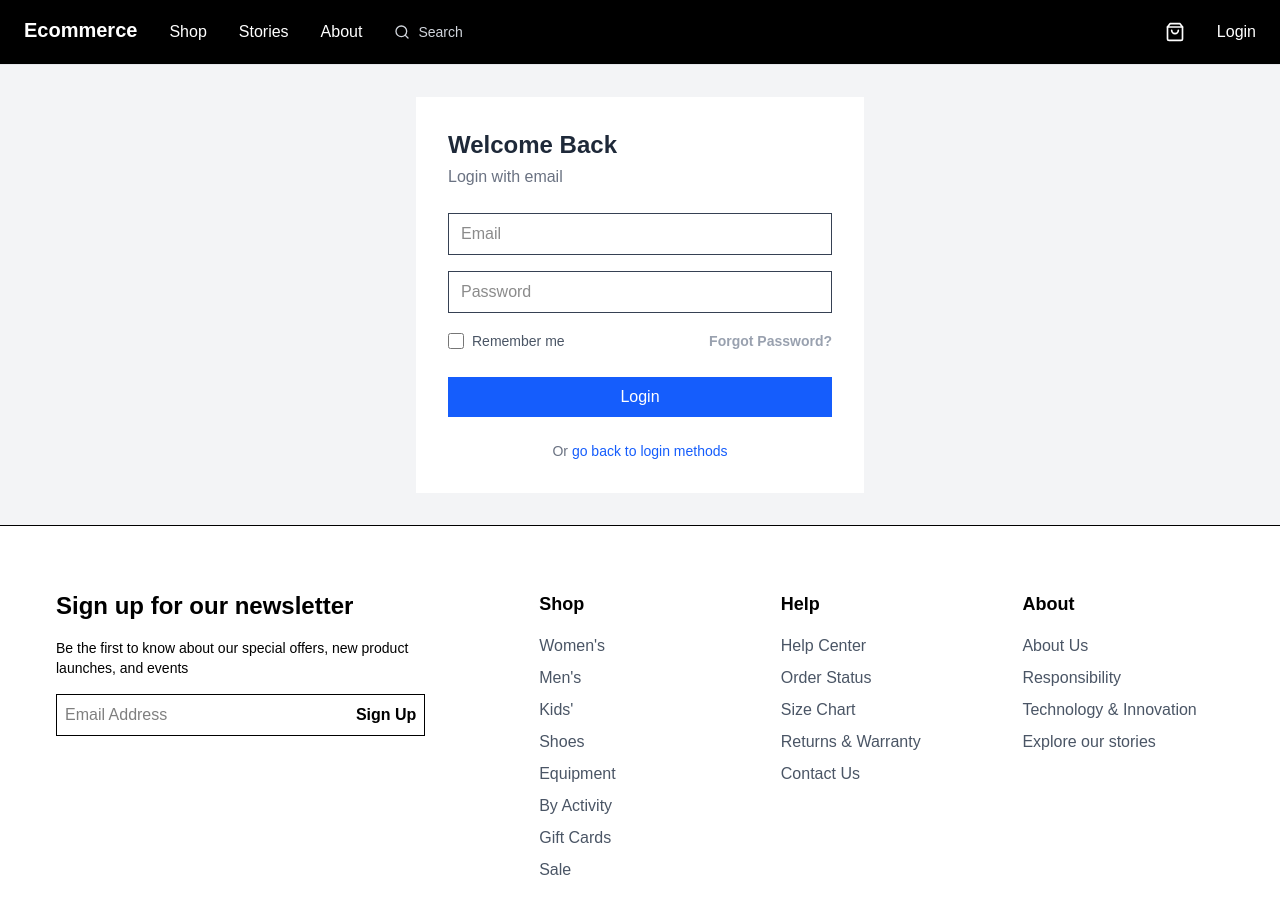
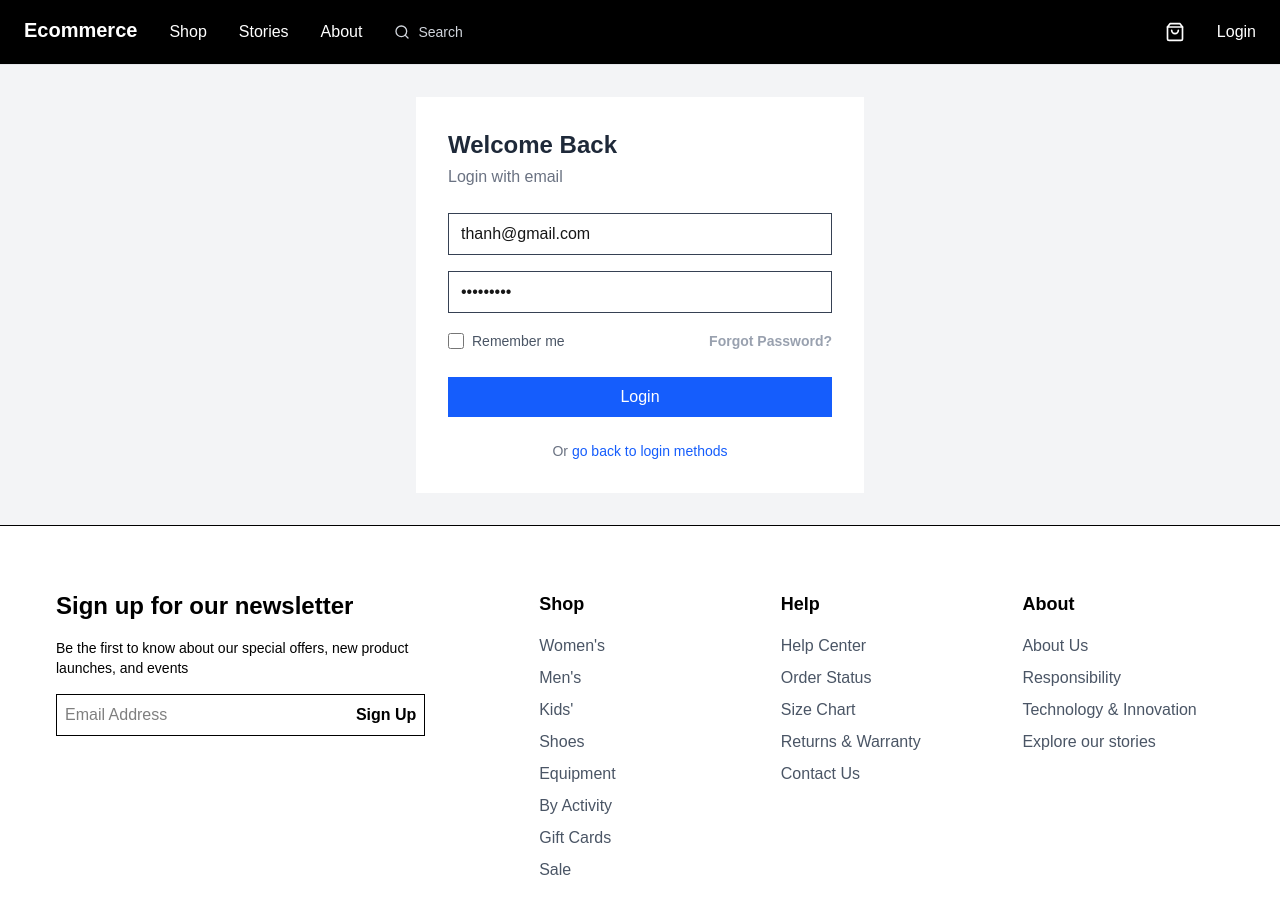
Before and after one commit to letienthanh364/hybrbase-store, a Next.js app: page /login in a window 1280 px wide. Both pictures are taken after a click on the button "Continue with Email". Shown: the top 914 px of the page. Built offline with nearby package versions, Linux system fonts and the light colour scheme; no server answers.

Commit message:
initial login information

```diff
--- a/src/sections/Login/_children/LoginWithEmail.tsx
+++ b/src/sections/Login/_children/LoginWithEmail.tsx
@@ -12,8 +12,8 @@ export default function LoginWithEmail() {
   const { setMethod } = useLoginMethodStore();
   const router = useRouter();
 
-  const [email, setEmail] = useState("");
-  const [password, setPassword] = useState("");
+  const [email, setEmail] = useState("thanh@gmail.com");
+  const [password, setPassword] = useState("123456789");
   const [remember, setRemember] = useState(false);
   const [error, setError] = useState("");
 
```
